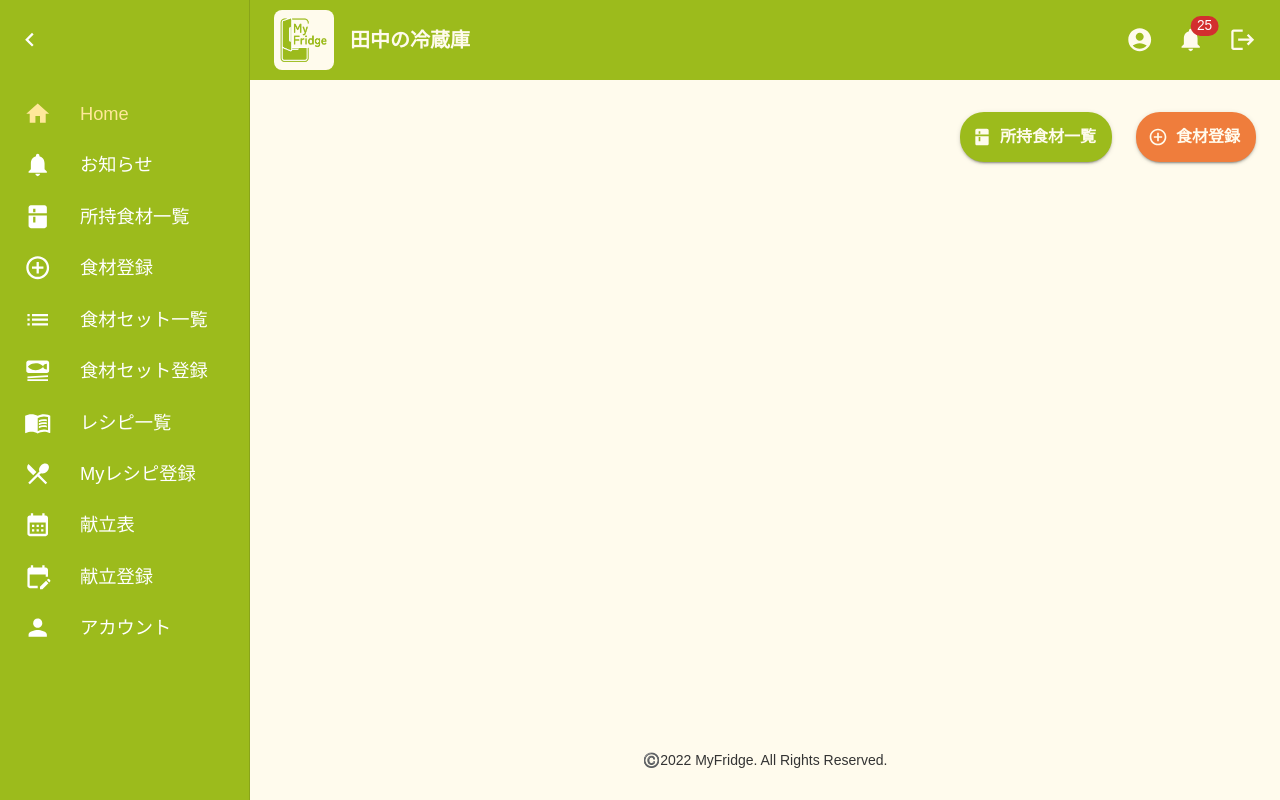
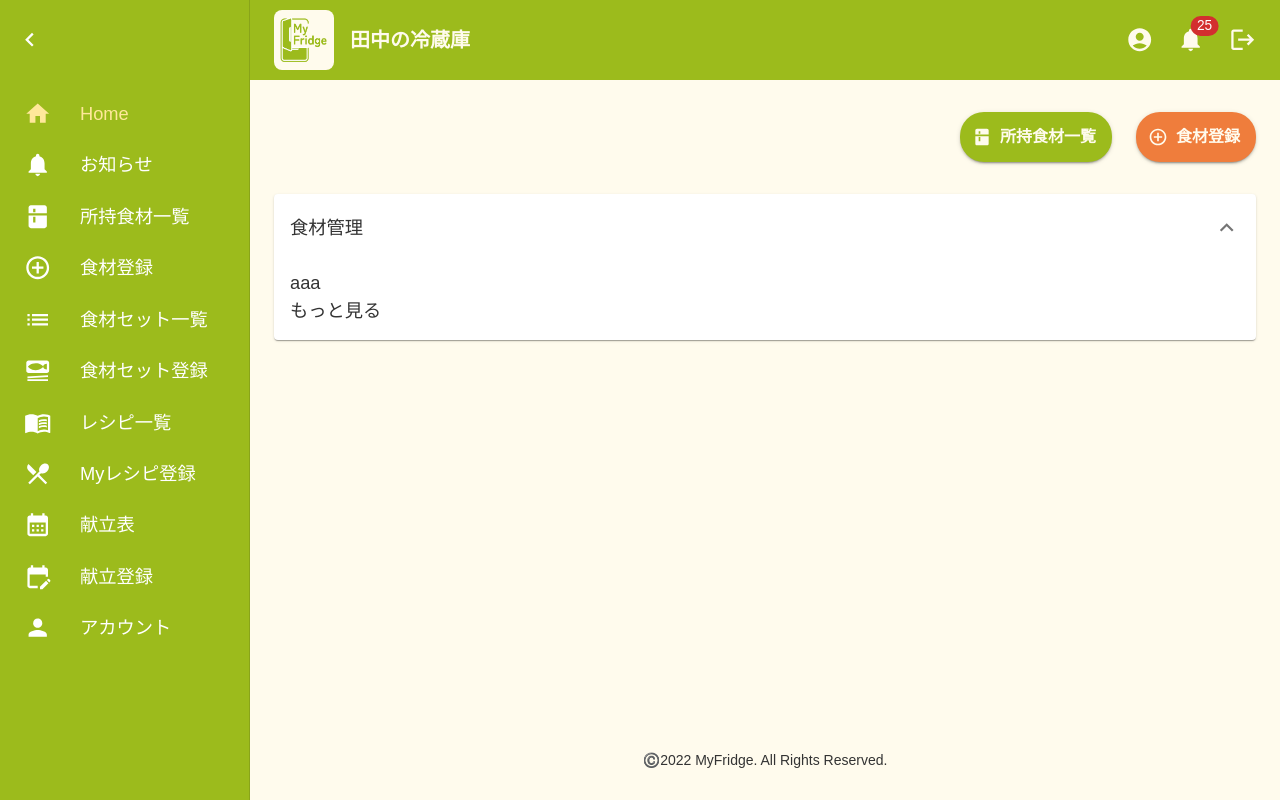
Before and after one commit to masaokaka/my-fridge-frontend, a React (Vite) app in the folder src/: page / in a window 1280 px wide. Built offline with nearby package versions, Linux system fonts and the light colour scheme; a web font is replaced by a local one.

Commit message:
update:#19 食材管理アコーディオンの開閉処理

```diff
--- /dev/null
+++ b/src/src/components/pages/Home/FoodManagementList/index.tsx
@@ -0,0 +1 @@
+export { default as FoodManagementList } from './presenter';
--- /dev/null
+++ b/src/src/components/pages/Home/FoodManagementList/presenter.tsx
@@ -0,0 +1,42 @@
+import { ExpandMore } from '@mui/icons-material';
+import {
+  Accordion,
+  AccordionDetails,
+  AccordionSummary,
+  Box,
+  Typography,
+} from '@mui/material';
+import { useToggle } from '../../../../utils/useToggle';
+
+/**
+ * 食材管理リスト
+ *
+ * @returns コンポーネント
+ */
+const FoodManagementListPresenter = () => {
+  const toggleAccordion = useToggle(true);
+  return (
+    <Box>
+      <Accordion
+        expanded={toggleAccordion.isOpen}
+        onChange={() => {
+          if (toggleAccordion.isOpen) {
+            toggleAccordion.close();
+            return;
+          }
+          toggleAccordion.open();
+        }}
+      >
+        <AccordionSummary expandIcon={<ExpandMore />}>
+          <Typography>食材管理</Typography>
+        </AccordionSummary>
+        <AccordionDetails>
+          <Typography>aaa</Typography>
+          <Typography>もっと見る</Typography>
+        </AccordionDetails>
+      </Accordion>
+    </Box>
+  );
+};
+
+export default FoodManagementListPresenter;
--- a/src/src/components/pages/Home/presenter.tsx
+++ b/src/src/components/pages/Home/presenter.tsx
@@ -1,6 +1,7 @@
 import { Box } from '@mui/material';
 import { ControlPoint, Kitchen } from '@mui/icons-material';
 import { CustomButton } from '../../uiParts/CustomButton';
+import { FoodManagementList } from './FoodManagementList';
 
 /**
  * ホーム画面
@@ -29,6 +30,11 @@ const Home = () => (
         食材登録
       </CustomButton>
     </Box>
+
+    {/* 食材管理リスト */}
+    <Box paddingTop={4}>
+      <FoodManagementList />
+    </Box>
   </Box>
 );
 export default Home;
```
